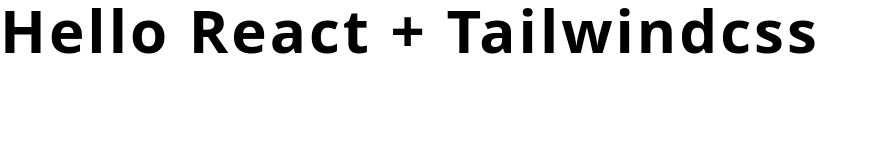
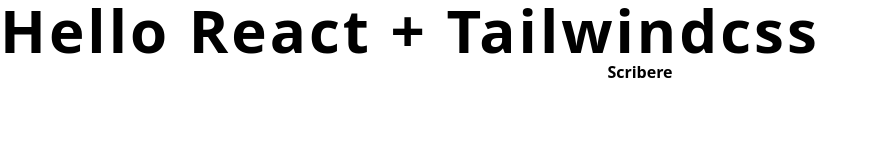
Before and after one commit to pandacover/scribere, a React (Create React App) app: page / in a window 1280 px wide. Shown: the top 160 px of the page, without its empty margins (0-873 px from the left). Built offline with nearby package versions, Linux system fonts and the light colour scheme.

Commit message:
Test Change 2

```diff
--- a/src/App.jsx
+++ b/src/App.jsx
@@ -2,6 +2,7 @@
 	return (
 		<div className='w-screen min-h-screen overflow-x-hidden relative'>
 			<h1 className='font-black text-6xl tracking-wider'>Hello React + Tailwindcss</h1>
+			<h1 className="text-center font-black">Scribere</h1>
 		</div>
 	)
 }
```
Also changed, not shown: src/index.jsx (line endings or trailing spaces).
